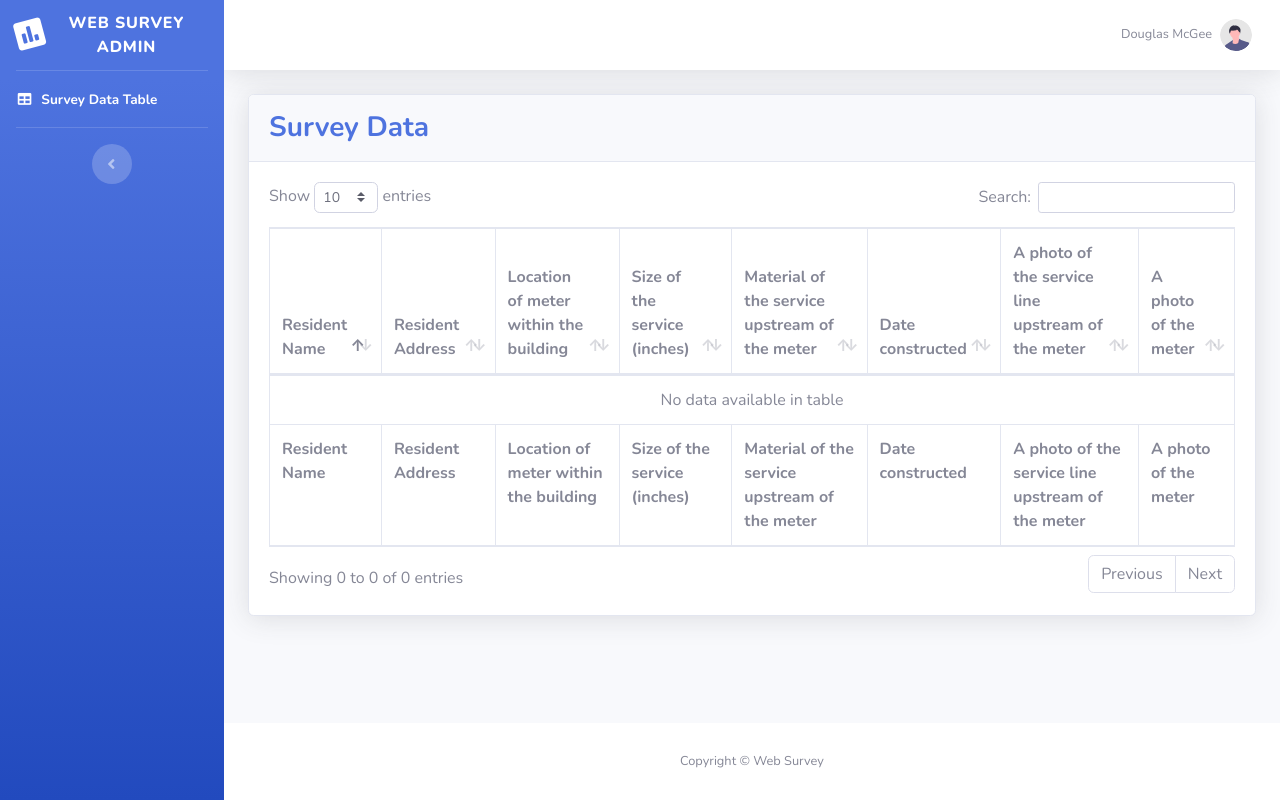
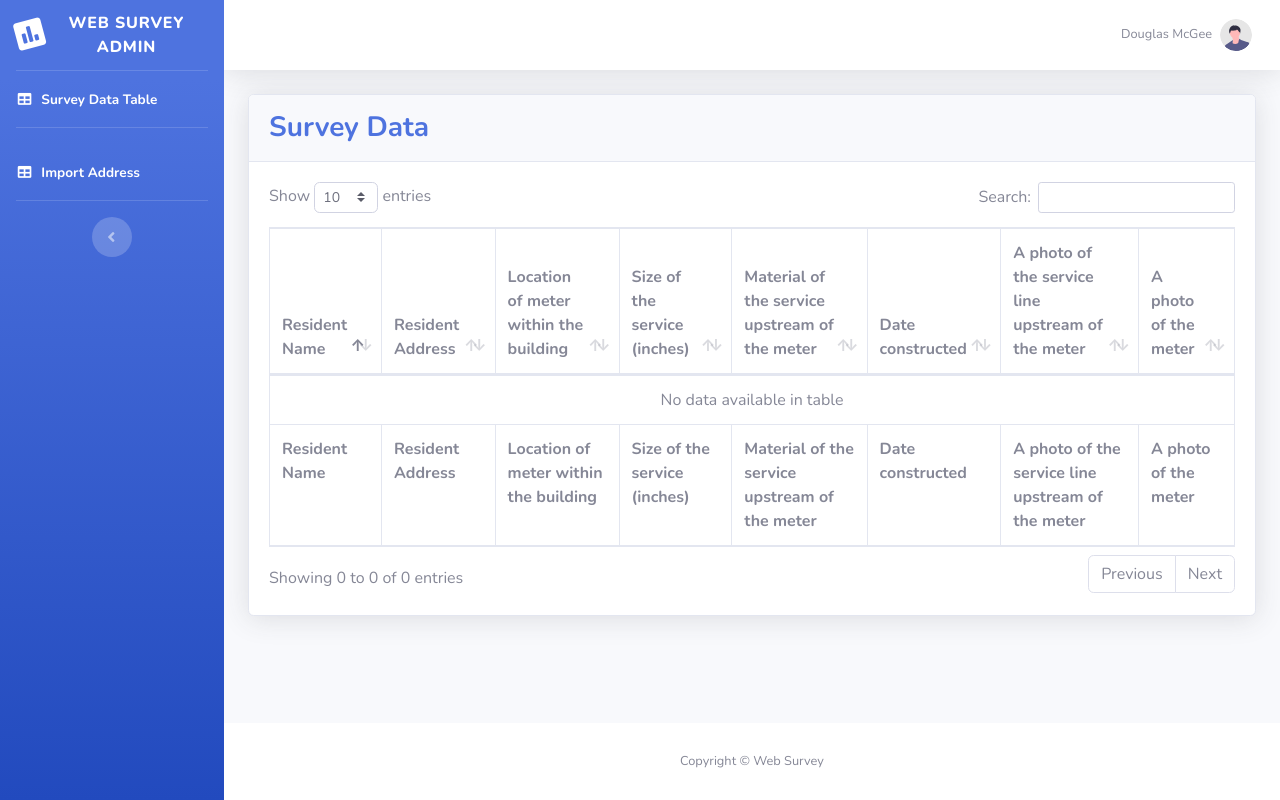
Before and after one commit to tanu2022/web_survey, a PHP site: page /tables.php in a window 1280 px wide. Run offline with PHP 8.4, Linux system fonts and the light colour scheme; data that the repository does not hold is empty.

Commit message:
Update admin_header.php

```diff
--- a/admin_header.php
+++ b/admin_header.php
@@ -57,6 +57,15 @@
                 <a class="nav-link" href="tables.php">
                     <i class="fas fa-fw fa-table"></i>
                     <span>Survey Data Table</span></a>
+            </li>
+
+            <!-- Divider -->
+            <hr class="sidebar-divider d-none d-md-block">
+
+			<li class="nav-item active">
+                <a class="nav-link" href="import_address.php">
+                    <i class="fas fa-fw fa-table"></i>
+                    <span>Import Address</span></a>
             </li>
 
             <!-- Divider -->
```
